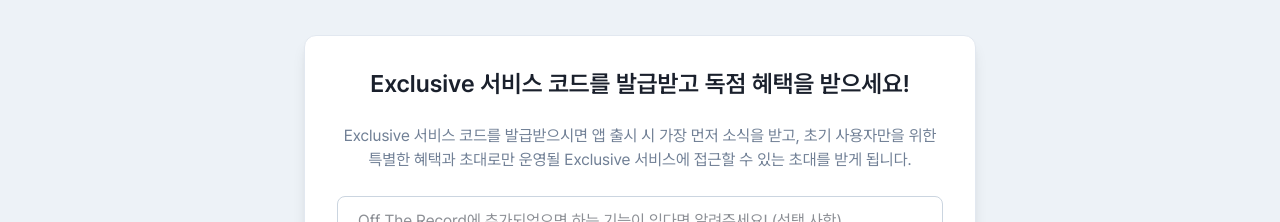
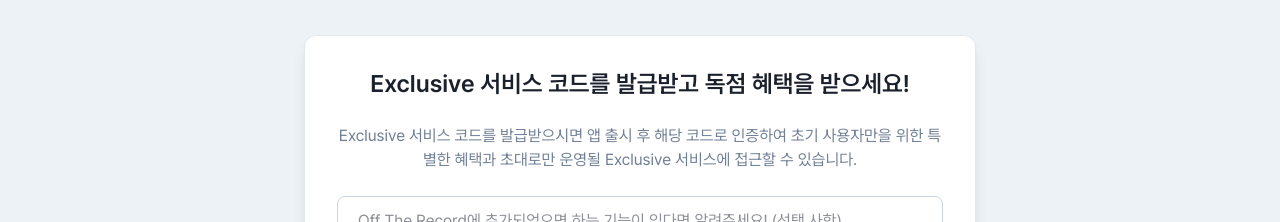
Before and after one commit to kimyeonsik/off-the-record-branding, a Next.js app: page / in a window 1280 px wide. Shown: the part 3189-3411 px from the top of the page. Built offline with nearby package versions, Linux system fonts and the light colour scheme.

Commit message:
Feat: Update exclusive service code description for clarity

```diff
--- a/src/app/page.tsx
+++ b/src/app/page.tsx
@@ -298,8 +298,8 @@
           <div className="max-w-2xl mx-auto bg-background border border-neutral-200 rounded-xl p-8 shadow-lg">
             <h3 className="text-2xl font-semibold mb-6">Exclusive 서비스 코드를 발급받고 독점 혜택을 받으세요!</h3>
             <p className="text-neutral-500 mb-6">
-              Exclusive 서비스 코드를 발급받으시면 앱 출시 시 가장 먼저 소식을 받고,
-              초기 사용자만을 위한 특별한 혜택과 초대로만 운영될 Exclusive 서비스에 접근할 수 있는 초대를 받게 됩니다.
+              Exclusive 서비스 코드를 발급받으시면 앱 출시 후 해당 코드로 인증하여
+              초기 사용자만을 위한 특별한 혜택과 초대로만 운영될 Exclusive 서비스에 접근할 수 있습니다.
             </p>
 
             <form className="space-y-4" onSubmit={handleSubmit}>
```
